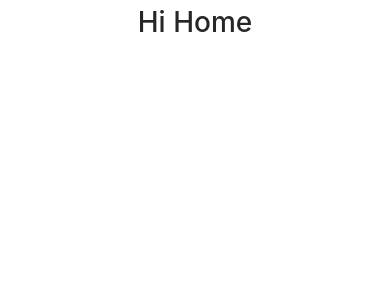
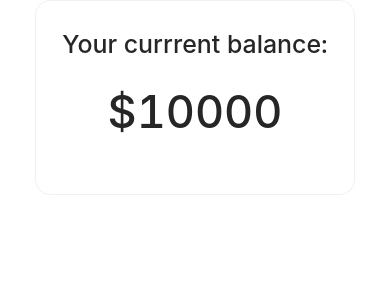
Before and after one commit to SanchezSantiago/ChallengeJS-Alkemy, a React (Create React App) app in the folder frontend/: page /home in a window 390 px wide. Shown: the top 300 px of the page. Built offline with nearby package versions, Linux system fonts and the light colour scheme.

Commit message:
Add: BalanceCard
With this component the user will see his budget (the actual value is just an example)

```diff
--- /dev/null
+++ b/frontend/src/Components/BalanceCard/BalanceCard.css
@@ -0,0 +1,16 @@
+.Card{
+    width: 450px;
+    font-size: 45px;
+    margin-bottom: 15px;
+    border-radius: 15px;
+}
+
+@media only screen and (max-width: 600px) {
+    .Card{
+        display: block;
+
+        width: 320px;
+        font-size: 30px;
+    }
+
+}
--- /dev/null
+++ b/frontend/src/Components/BalanceCard/BalanceCard.jsx
@@ -0,0 +1,22 @@
+import React from 'react'
+import './BalanceCard.css'
+//ANTD
+import { Card} from 'antd';
+
+
+
+//COMPONENT 'BalanceCard'
+const BalanceCard = () => {
+
+
+return (
+<div>
+    <Card className='Card'>
+        <h5>Your currrent balance:</h5>
+        <h2>$10000</h2>
+    </Card>
+</div>
+)
+}
+
+export default BalanceCard
--- a/frontend/src/Pages/Home/Home.jsx
+++ b/frontend/src/Pages/Home/Home.jsx
@@ -2,7 +2,7 @@ import React from 'react'
 //CSS
 import './Home.css'
 //COMPONENTS
-
+import BalanceCard from '../../Components/BalanceCard/BalanceCard';
 
 //PAGE 'Home'
 const Home = () => {
@@ -10,7 +10,7 @@ const Home = () => {
   return (
   <>
     <div className='Home'>
-      <h1>Hi Home</h1>
+    <BalanceCard/>
     </div>
   </>
   );
```
